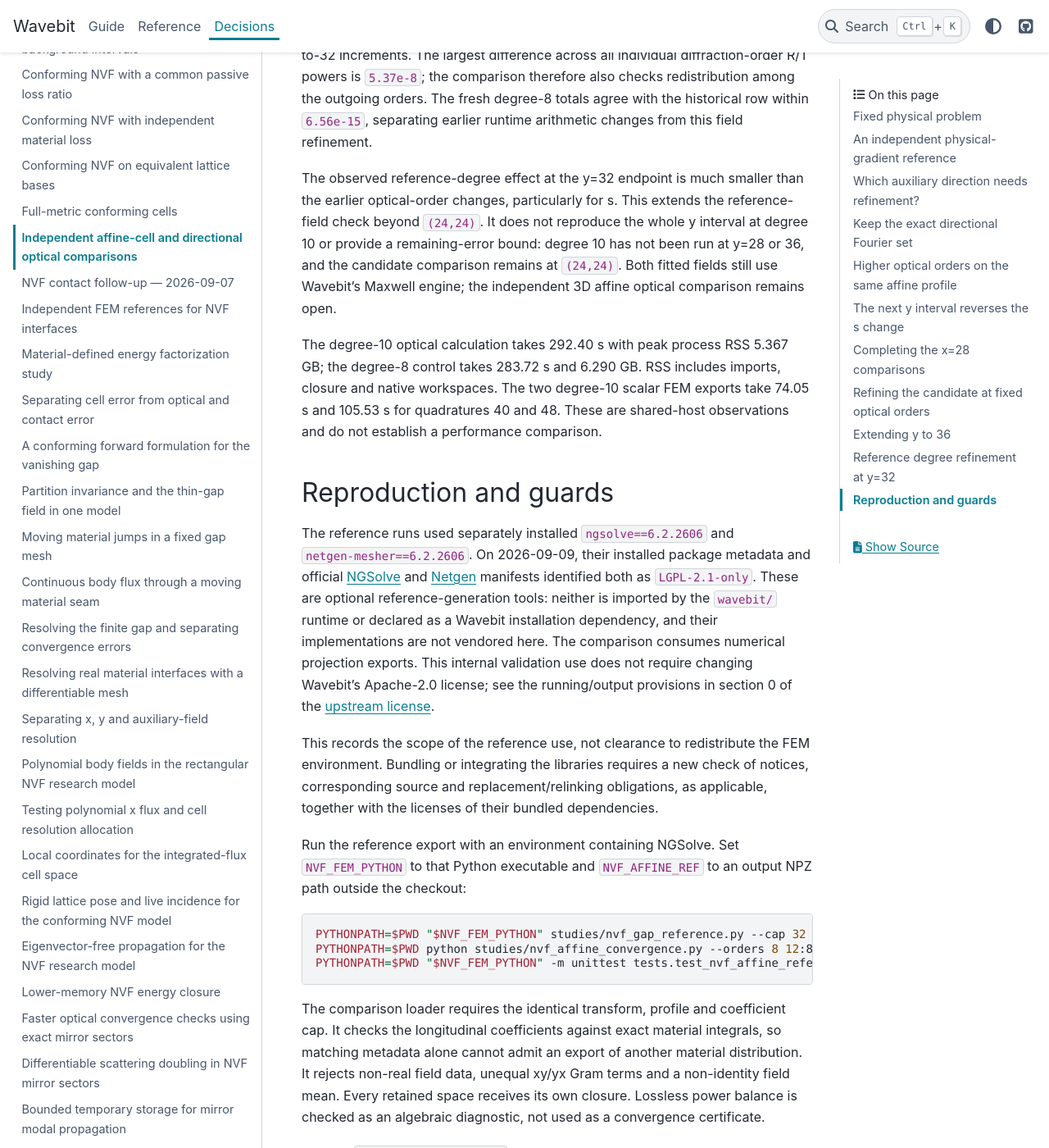
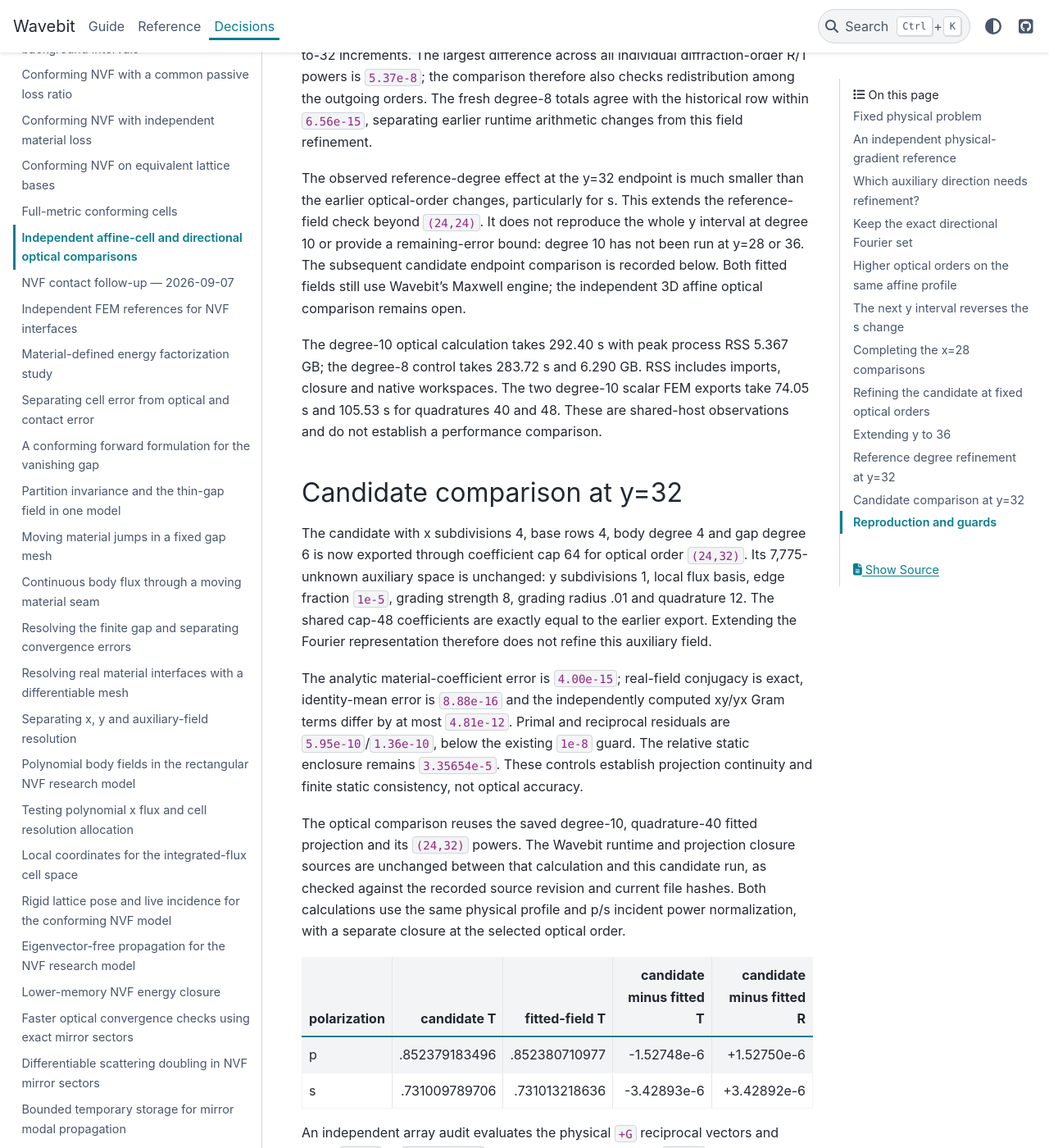
Before and after one commit to fieldalgo/wavebit, a Sphinx documentation site: the page built from docs/nvf-affine-convergence.md, in a window 1280 px wide and 1400 px high, scrolled down 14779 px. Shown: the whole window at 82% size. Built offline with Sphinx 7.4.7 and the PyData theme 0.15.4, drawn with Linux system fonts in a browser that asks for light colours; some of the changed text lies outside the part shown.

Commit message:
docs(nvf): compare the refined affine candidate at y order 32
Co-authored-by: Codex <noreply@openai.com>

```diff
--- a/docs/nvf-affine-convergence.md
+++ b/docs/nvf-affine-convergence.md
@@ -541,8 +541,8 @@ The observed reference-degree effect at the y=32 endpoint is much smaller
 than the earlier optical-order changes, particularly for s. This extends
 the reference-field check beyond `(24,24)`. It does not reproduce the
 whole y interval at degree 10 or provide a remaining-error bound: degree
-10 has not been run at y=28 or 36, and the candidate comparison remains
-at `(24,24)`. Both fitted fields still use Wavebit's Maxwell engine;
+10 has not been run at y=28 or 36. The subsequent candidate endpoint
+comparison is recorded below. Both fitted fields still use Wavebit's Maxwell engine;
 the independent 3D affine optical comparison remains open.
 
 The degree-10 optical calculation takes 292.40 s with peak process RSS
@@ -550,6 +550,72 @@ The degree-10 optical calculation takes 292.40 s with peak process RSS
 imports, closure and native workspaces. The two degree-10 scalar FEM
 exports take 74.05 s and 105.53 s for quadratures 40 and 48. These are
 shared-host observations and do not establish a performance comparison.
+
+## Candidate comparison at y=32
+
+The candidate with x subdivisions 4, base rows 4, body degree 4 and
+gap degree 6 is now exported through coefficient cap 64 for optical
+order `(24,32)`. Its 7,775-unknown auxiliary space is unchanged:
+y subdivisions 1, local flux basis, edge fraction `1e-5`, grading
+strength 8, grading radius .01 and quadrature 12. The shared cap-48
+coefficients are exactly equal to the earlier export. Extending the
+Fourier representation therefore does not refine this auxiliary field.
+
+The analytic material-coefficient error is `4.00e-15`; real-field
+conjugacy is exact, identity-mean error is `8.88e-16` and the independently
+computed xy/yx Gram terms differ by at most `4.81e-12`. Primal and
+reciprocal residuals are `5.95e-10`/`1.36e-10`, below the existing
+`1e-8` guard. The relative static enclosure remains `3.35654e-5`.
+These controls establish projection continuity and finite static
+consistency, not optical accuracy.
+
+The optical comparison reuses the saved degree-10, quadrature-40 fitted
+projection and its `(24,32)` powers. The Wavebit runtime and projection
+closure sources are unchanged between that calculation and this candidate
+run, as checked against the recorded source revision and current file
+hashes. Both calculations use the same physical profile and p/s incident
+power normalization, with a separate closure at the selected optical order.
+
+| polarization | candidate T | fitted-field T | candidate minus fitted T | candidate minus fitted R |
+| --- | ---: | ---: | ---: | ---: |
+| p | .852379183496 | .852380710977 | -1.52748e-6 | +1.52750e-6 |
+| s | .731009789706 | .731013218636 | -3.42893e-6 | +3.42892e-6 |
+
+An independent array audit evaluates the physical `+G` reciprocal vectors
+and maps `(m,n)` to `[n+32,m+24]`. Reflection propagates only `(0,0)`;
+transmission propagates the following three orders:
+
+| transmitting order | candidate minus fitted, p | candidate minus fitted, s |
+| --- | ---: | ---: |
+| (-1,-1) | -4.60836e-7 | -9.37715e-7 |
+| (-1,0) | +6.09474e-8 | +2.42107e-6 |
+| (0,0) | -1.12759e-6 | -4.91228e-6 |
+
+The largest individual R/T differences are `1.52750e-6`/`4.91228e-6`
+for p/s. In particular, the s transmitting orders partly cancel, leaving
+a smaller total-T difference. Candidate lossless balance error is
+`7.93e-12`, below the unchanged `1e-9` algebraic guard. The maximum
+coefficient difference from the fitted field through cap 64 is
+`6.31351e-4`. This extends the fixed-order auxiliary-field comparison
+beyond `(24,24)`; it does not establish a Fourier tail bound, a
+continuum optical error bound or a release tolerance. Both fields
+still use the same Maxwell engine, and the independent 3D FEM
+discretization uncertainty remains open.
+
+The recorded candidate totals change from the historical `(24,24)` row
+by `-1.05665e-6`/`+3.59618e-5`. The auxiliary profile, settings and shared
+coefficients match, but the older optical runtime hash and per-order
+arrays were not saved. These are historical total differences, not a
+newly controlled same-runtime directional refinement or an interval
+reproduced with both candidate and fitted fields.
+
+The primal cap-64 export takes 59.82 s and the reciprocal mean check
+8.68 s, with peak process RSS 4.425 GB. The optical calculation takes
+279.65 s, including a 16.60 s closure, with peak RSS 6.228 GB.
+Primal coefficients are saved before the reciprocal stage, and all p/s
+diffraction powers are saved with physical settings and input/source
+hashes before the final comparison. Each stage completed; timings are
+shared-host observations and do not establish a speed comparison.
 
 ## Reproduction and guards
 
@@ -650,6 +716,13 @@ with the same runtime before comparing the two degrees. Keep the full
 projection metadata distinct; this is a fixed-order comparison rather
 than a directional rectangle.
 
+For the candidate endpoint comparison, retain that degree-10, cap-64,
+quadrature-40 fitted export and use `--orders 24:32 --cells 4:4:4:6`.
+Check the candidate's common cap-48 coefficients against its earlier
+export before interpreting the new optical row. The candidate and
+fitted projections must each receive the `(24,32)` closure; padding
+the old cap-48 coefficients with zeros does not extend the field.
+
 The measurements and validation details are retained in
 [the study log](https://github.com/fieldalgo/wavebit/blob/develop/studies/results/nvf_affine_convergence.log).
 Independent optical accuracy, complete oblique contact-opening derivative
```
Also changed, not shown: docs/normal-field-known-limits.md (+12 -2 lines).
